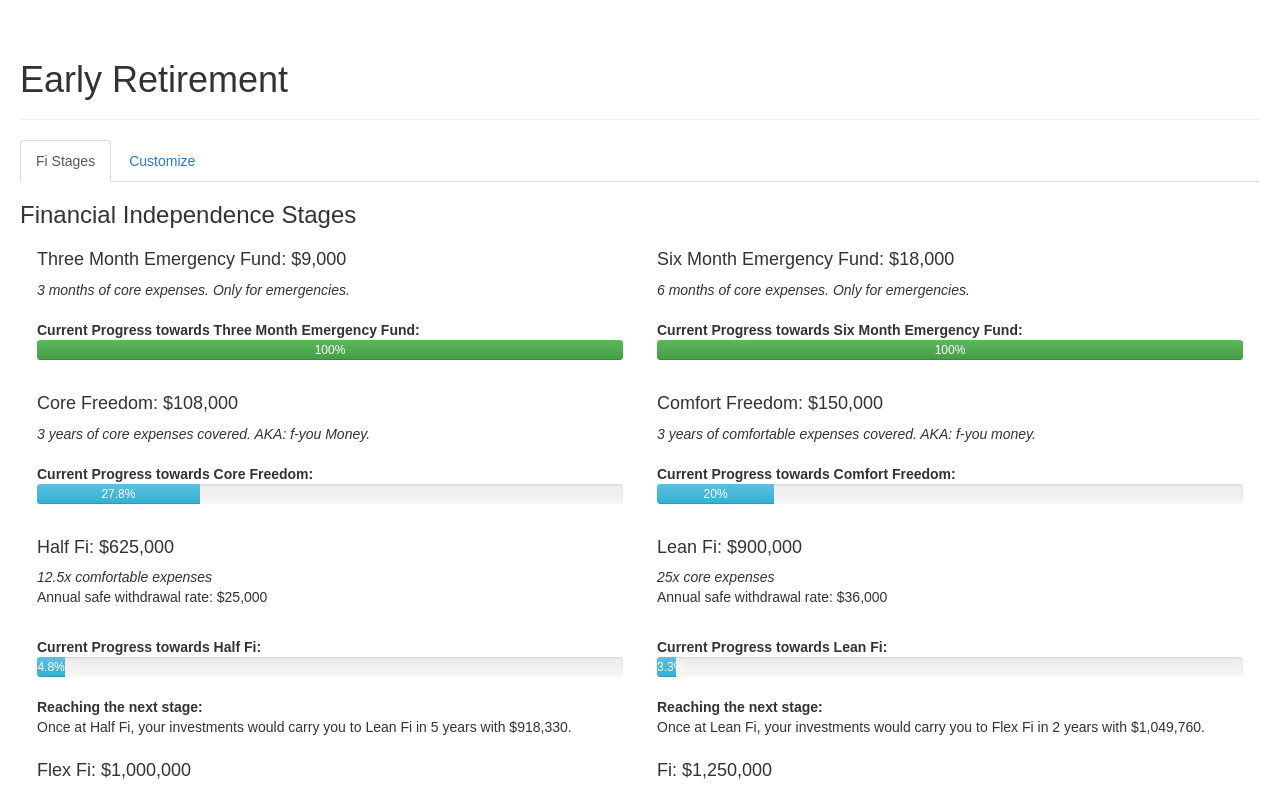
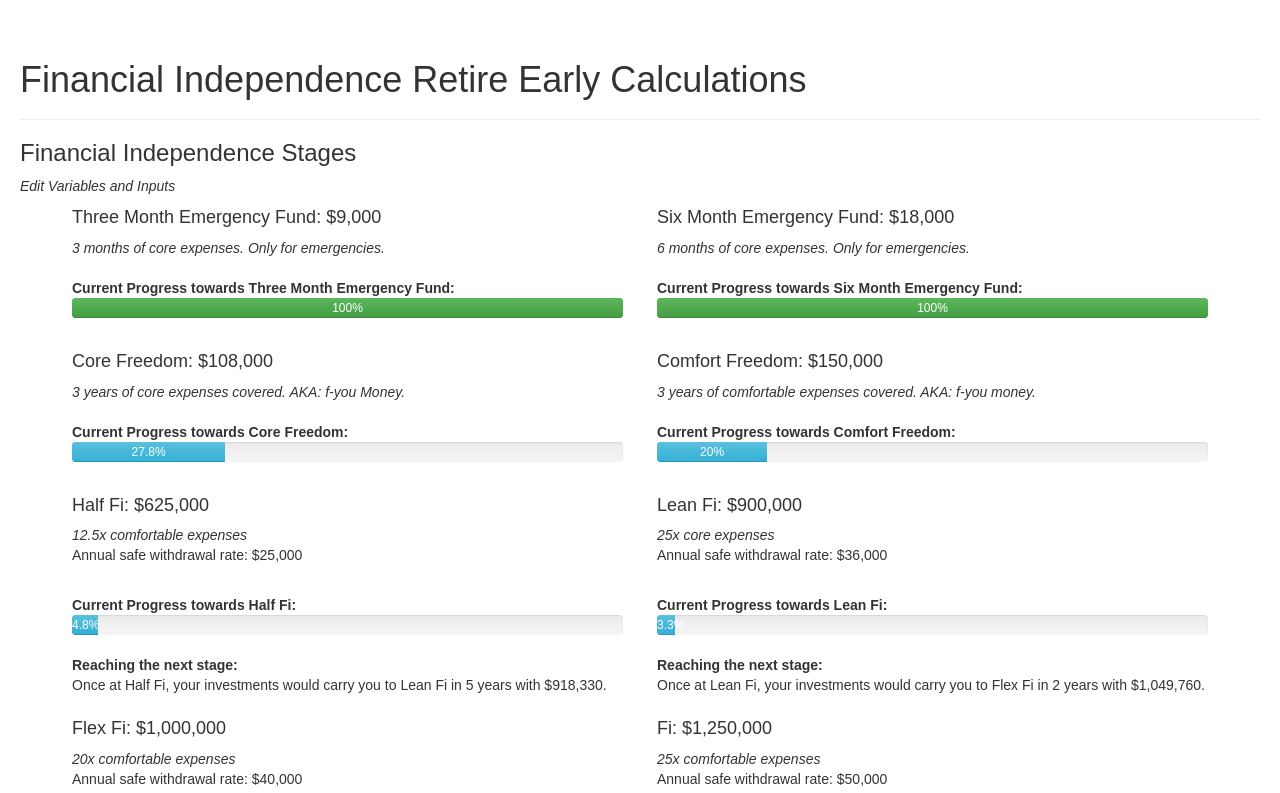
Before and after one commit to meagerfindings/early_retirement_calculators, a React (Create React App) app: page / in a window 1280 px wide. Shown: the top 793 px of the page. Built offline with nearby package versions, Linux system fonts and the light colour scheme.

Commit message:
removed tabs, added collapsable inputs

```diff
--- a/package.json
+++ b/package.json
@@ -3,6 +3,8 @@
   "version": "0.1.0",
   "private": true,
   "dependencies": {
+    "bootstrap": "^3.3.7",
+    "prop-types": "^15.6.1",
     "react": "^16.4.1",
     "react-bootstrap": "^0.32.1",
     "react-dom": "^16.4.1",
--- a/src/App.css
+++ b/src/App.css
@@ -1,5 +1,10 @@
 .App {
     padding: 20px;
+}
+
+.editLink {
+    alignment: right;
+    cursor: pointer;
 }
 
 .fi-Single-Stage {
--- a/src/App.js
+++ b/src/App.js
@@ -8,7 +8,7 @@ class App extends Component {
     return (
       <div className="App">
         <PageHeader className="App-header">
-          Early Retirement
+          Financial Independence Retire Early Calculations
         </PageHeader>
       <AppContainer />
       </div>
--- a/src/components/AppContainer.js
+++ b/src/components/AppContainer.js
@@ -1,8 +1,7 @@
 import React, { Component } from 'react'
 import InputForm from "./InputForm";
 import FiStagesContainer from "./FiStagesContainer";
-import Tabs from "react-bootstrap/es/Tabs";
-import Tab from "react-bootstrap/es/Tab";
+import Collapse from "react-bootstrap/es/Collapse";
 
 class AppContainer extends Component {
     constructor(props) {
@@ -12,7 +11,8 @@ class AppContainer extends Component {
             comfortable_expenses: 50000,
             current_savings: 30000,
             roi: .08,
-            swr: .04
+            swr: .04,
+            open: false
             }
         }
 
@@ -25,9 +25,22 @@ class AppContainer extends Component {
     }
 
     render(){
-        return <Tabs defaultActiveKey={1}>
-            <Tab eventKey={1} title="Fi Stages">
+        return <div>
+
+            <span className="editLink" onClick={() => this.setState({ open: !this.state.open })}>
                 <h3>Financial Independence Stages</h3>
+                <i>Edit Variables and Inputs</i>
+            </span>
+            <Collapse in={this.state.open}>
+                <div>
+                    <InputForm core_expenses={this.state.core_expenses}
+                               comfortable_expenses={this.state.comfortable_expenses}
+                               current_savings={this.state.current_savings}
+                               roi={this.state.roi}
+                               swr={this.state.swr}
+                               onExpenseInput={this.handleExpenseInput}/>
+                </div>
+            </Collapse>
             <FiStagesContainer current={this.state.current_savings}
                                core={this.state.core_expenses}
                                comfort={this.state.comfortable_expenses}
@@ -35,17 +48,7 @@ class AppContainer extends Component {
                                swr={this.state.swr} />
             <i>*Calculated with {AppContainer.roundPercent(this.state.roi)}% ROI
                 and {AppContainer.roundPercent(this.state.swr)}% SWR.</i>
-            </Tab>
-            <Tab eventKey={2} title="Customize">
-                <h3>FI Variables/Inputs</h3>
-                <InputForm core_expenses={this.state.core_expenses}
-                           comfortable_expenses={this.state.comfortable_expenses}
-                           current_savings={this.state.current_savings}
-                           roi={this.state.roi}
-                           swr={this.state.swr}
-                           onExpenseInput={this.handleExpenseInput}/>
-            </Tab>
-        </Tabs>
+        </div>
     }
 }
 
--- a/src/components/FiStagesContainer.js
+++ b/src/components/FiStagesContainer.js
@@ -140,7 +140,7 @@ class FiStagesContainer extends Component {
     }
 
     render(){
-        return <Grid fluid="true" className="fi-Stages-Container">
+        return <Grid className="fi-Stages-Container">
             <Row className="show-grid">
                 {this.createStages()}
             </Row>
```
Also changed, not shown: public/index.html (+0 -11 lines), 2 other files (tests, documents, lock files or other folders). Lines whose indentation alone changed are shown as unchanged.
